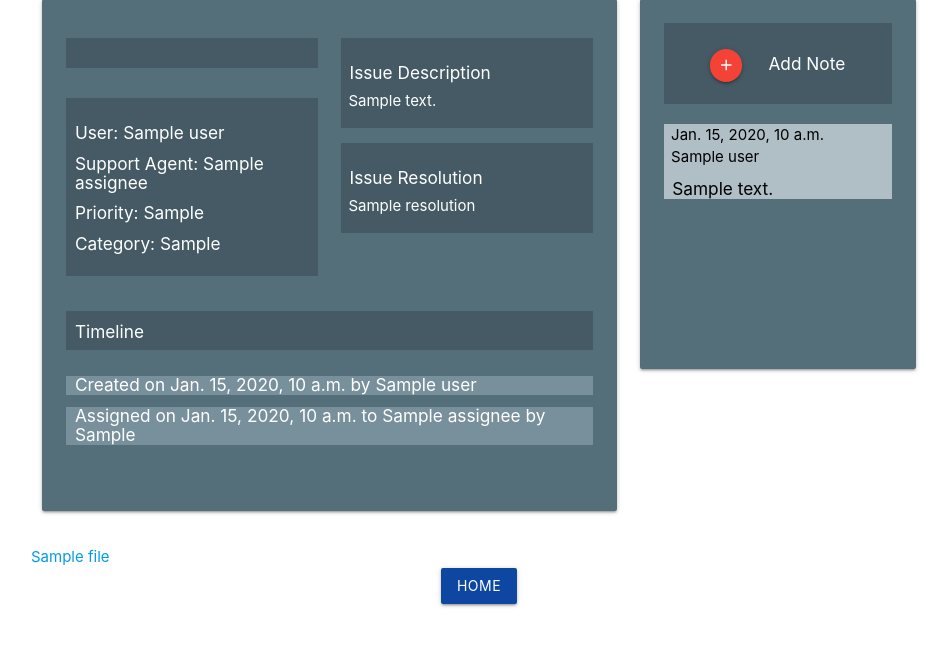
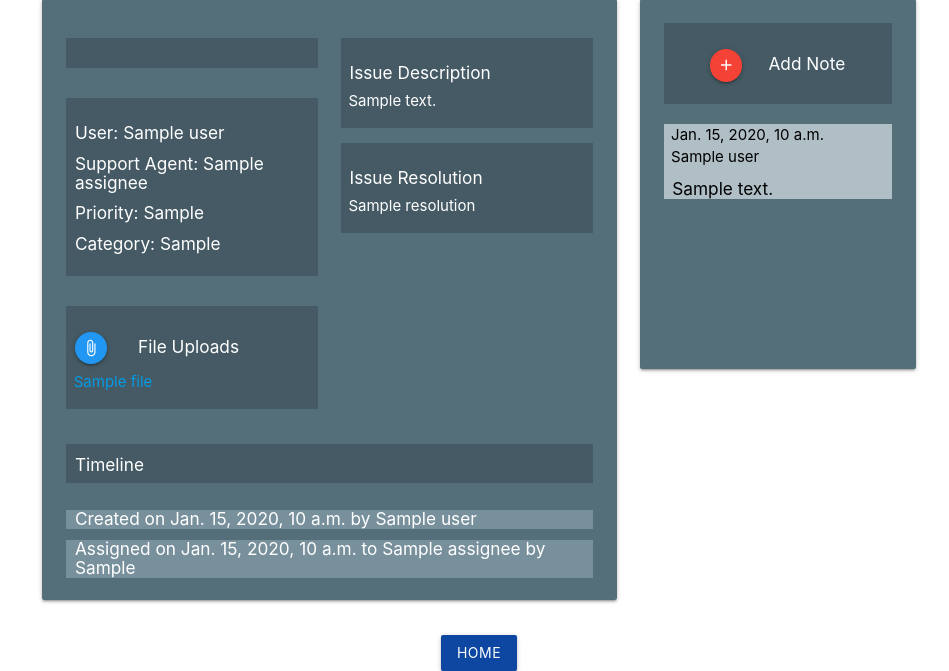
Before and after one commit to jscpeterson/help-desk, a Django app: template templates/tickets/view_ticket.html in a window 1280 px wide. Shown: the part 256-927 px from the top of the page, without its empty margins (161-1110 px from the left). Before the commit the page ends 863 px from the top, so only its background shows below. Run offline with Django 3.2, Linux system fonts and the light colour scheme; the template is opened without the code that fills it: most values are stand-ins (such as "Sample title", 1, 10 or a date in 2020).

Commit message:
Add File Uploads section to ticket detail card.

```diff
--- a/templates/tickets/view_ticket.html
+++ b/templates/tickets/view_ticket.html
@@ -70,6 +70,30 @@ REVEAL WITH DESCRIPTION PARTIALLY SHOWN IN A FIXED HEIGHT SECTION -->
               {% endif %}
             </div>
             </div> <!-- WRAPPER FOR TICKET META SECTION END -->
+
+
+
+            <div class="section"> <!-- WRAPPER FOR TICKET UPLOADS SECTION START -->
+            <div class="section blue-grey darken-2">
+              <h6>
+                <a href={% url 'tickets:add_attachment' ticket.id %} class="btn-floating btn-small waves-effect waves-light blue hoverable" id="addbutton">
+                  <i class="material-icons">attach_file</i>
+                </a>
+                File Uploads
+              </h6>
+              {% if not attachments %}
+              <p>No attachments...</p>
+              {% endif %}
+              {% for attachment in attachments %}
+                  <p>
+                    <a href="{{ attachment.file.url }}"> {{ attachment.file.name }} </a>
+                  </p>
+              {% endfor %}
+            </div> <!-- WRAPPER FOR TICKET META UPLOADS END -->
+            </div>
+
+
+
             </div> <!--  COLUMN IN CARD FOR TICKET TITLE AND META END -->
             <div class="col s12 m6"> <!--  COLUMN IN CARD FOR STATUS, DESCRIPTION, RESOLUTION START -->
 
@@ -167,10 +191,6 @@ REVEAL WITH DESCRIPTION PARTIALLY SHOWN IN A FIXED HEIGHT SECTION -->
   </div>
   <!-- ROW FOR DETAIL AND NOTES CARD END -->
 
-{% for attachment in attachments %}
-    <a href={{ attachment.file.url }}> {{ attachment.file.name }} </a> <br/>
-{% endfor %}
-
 <div style="text-align:center">
     <button class="btn waves-effect waves-light hoverable blue darken-4" id="btn" type="submit" name="action"
     onclick="window.location.href = {% url 'tickets:home' %};
```
